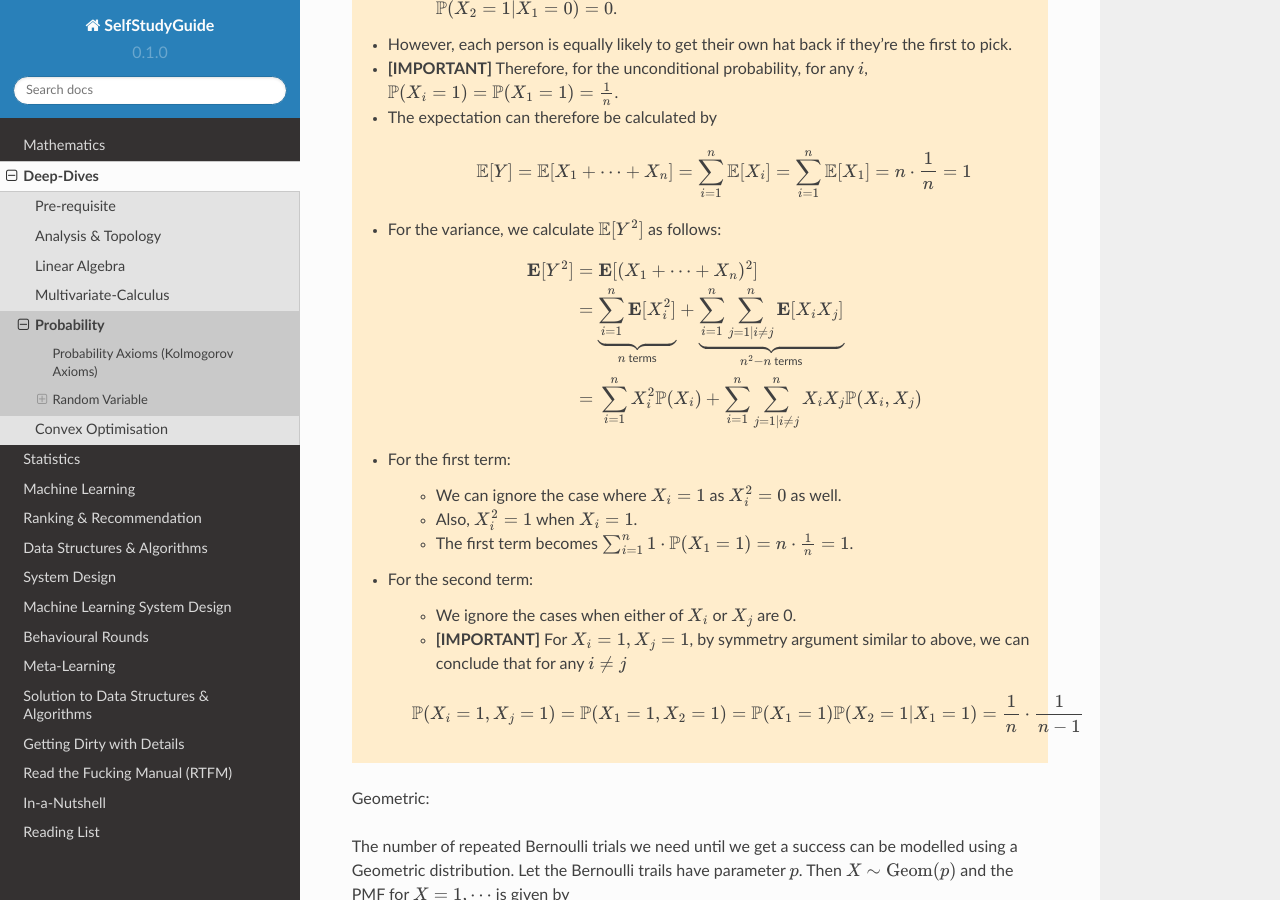
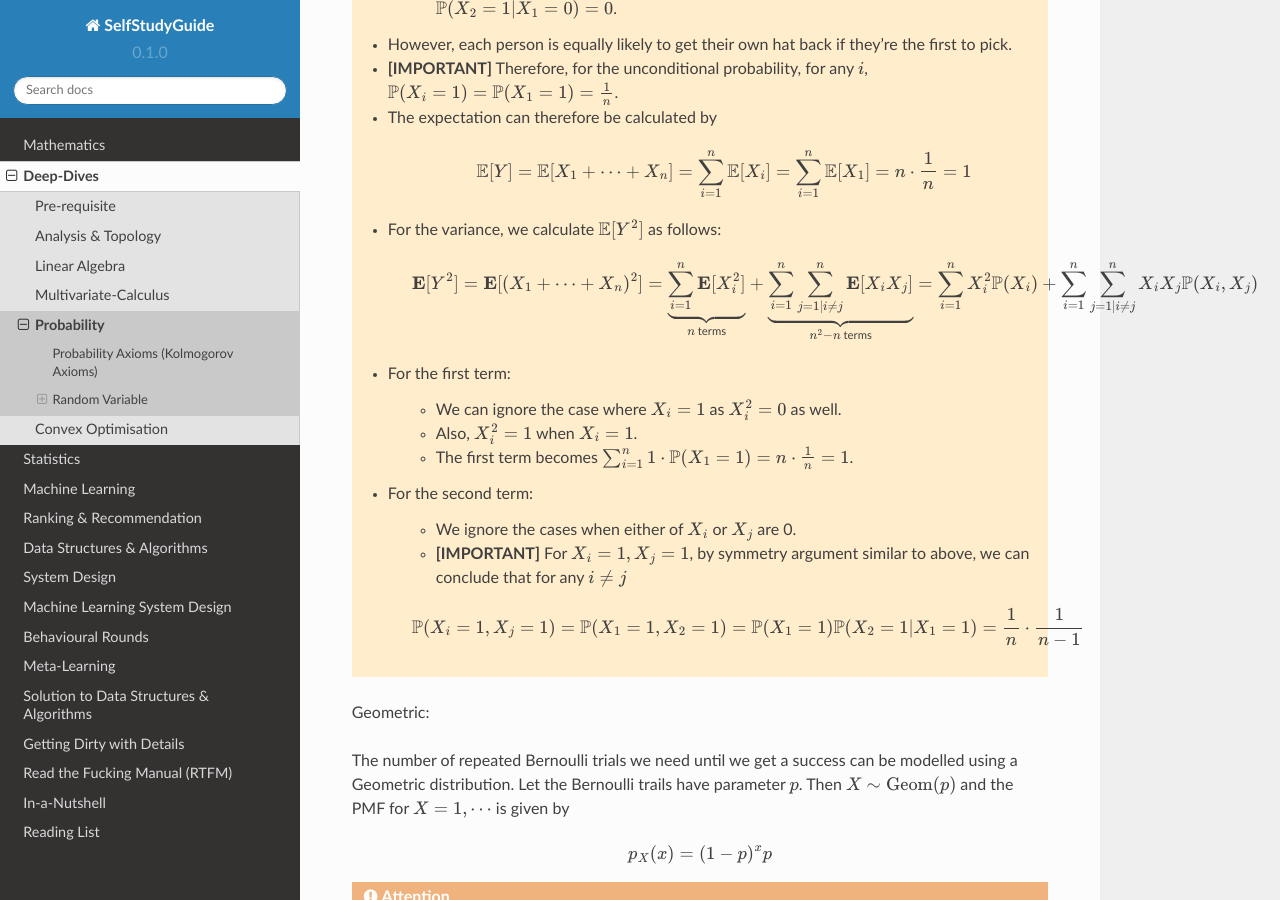
Before and after one commit to uselesstechjunks/leetcode, a Sphinx documentation site: the page built from docs/source/math/prob.rst, in a window 1280 px wide and 900 px high, scrolled down 7376 px. Built offline with Sphinx 7.4.7 and the Read the Docs theme 2.0.0, drawn with Linux system fonts in a browser that asks for light colours.

Commit message:
Update prob.rst

```diff
--- a/docs/source/math/prob.rst
+++ b/docs/source/math/prob.rst
@@ -259,12 +259,7 @@ In a repeated (:math:`n`-times) Bernoulli trial with parameter :math:`p`, let :m
 		.. math:: \mathbb{E}[Y]=\mathbb{E}[X_1+\cdots+X_n]=\sum_{i=1}^n\mathbb{E}[X_i]=\sum_{i=1}^n\mathbb{E}[X_1]=n\cdot\frac{1}{n}=1
 	* For the variance, we calculate :math:`\mathbb{E}[Y^2]` as follows:
 
-		.. math::
-			\begin{eqnarray}
-				\mathbf{E}[Y^2] & = & \mathbf{E}[(X_1+\cdots+X_n)^2] \\
- 				& = & \underbrace{\sum_{i=1}^n\mathbf{E}[X_i^2]}_\text{$n$ terms} + \underbrace{\sum_{i=1}^n\sum_{j=1|i\neq j}^n\mathbf{E}[X_i X_j]}_\text{$n^2-n$ terms} \\
-				& = & \sum_{i=1}^n X_i^2\mathbb{P}(X_i)+\sum_{i=1}^n\sum_{j=1|i\neq j}^n X_i X_j\mathbb{P}(X_i,X_j)
-			\end{eqnarray}
+		.. math:: \mathbf{E}[Y^2]=\mathbf{E}[(X_1+\cdots+X_n)^2]=\underbrace{\sum_{i=1}^n\mathbf{E}[X_i^2]}_\text{$n$ terms} + \underbrace{\sum_{i=1}^n\sum_{j=1|i\neq j}^n\mathbf{E}[X_i X_j]}_\text{$n^2-n$ terms}=\sum_{i=1}^n X_i^2\mathbb{P}(X_i)+\sum_{i=1}^n\sum_{j=1|i\neq j}^n X_i X_j\mathbb{P}(X_i,X_j)
 	* For the first term:
 
 		* We can ignore the case where :math:`X_i=1` as :math:`X_i^2=0` as well.
```
